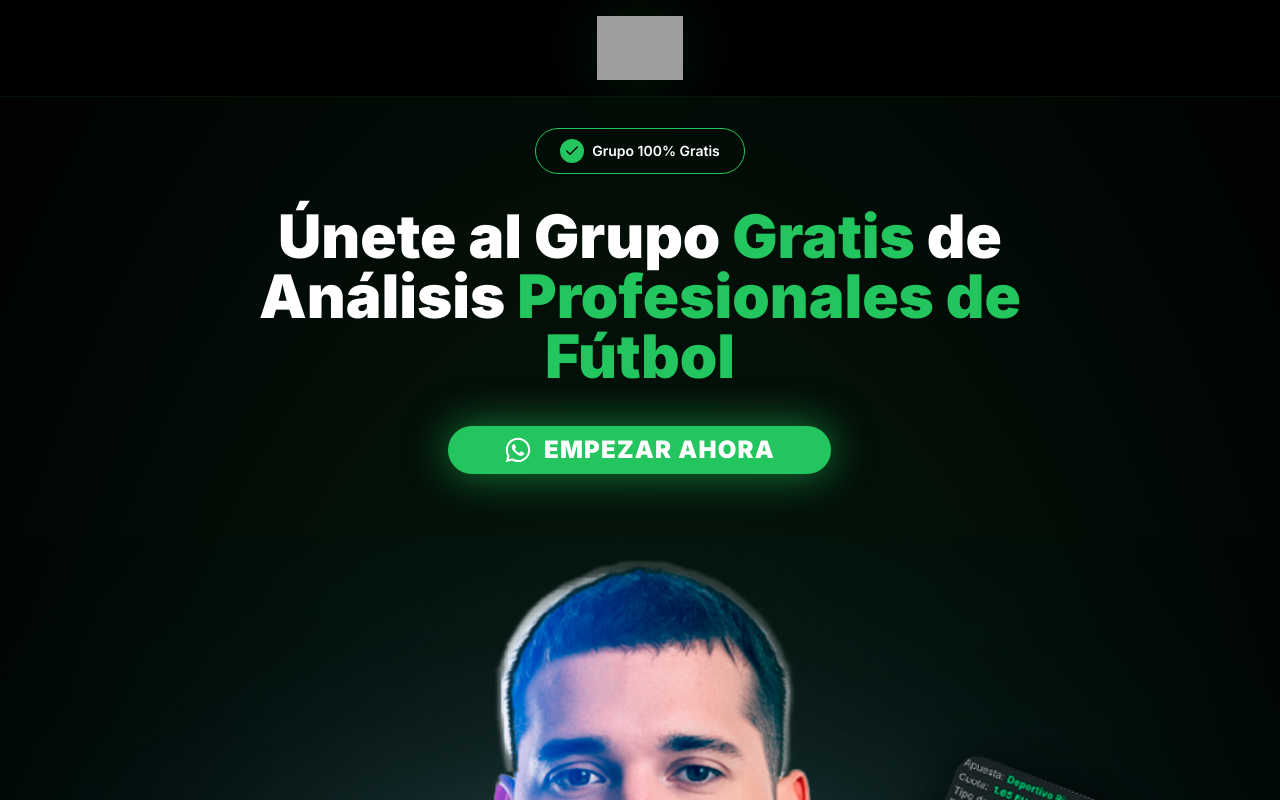
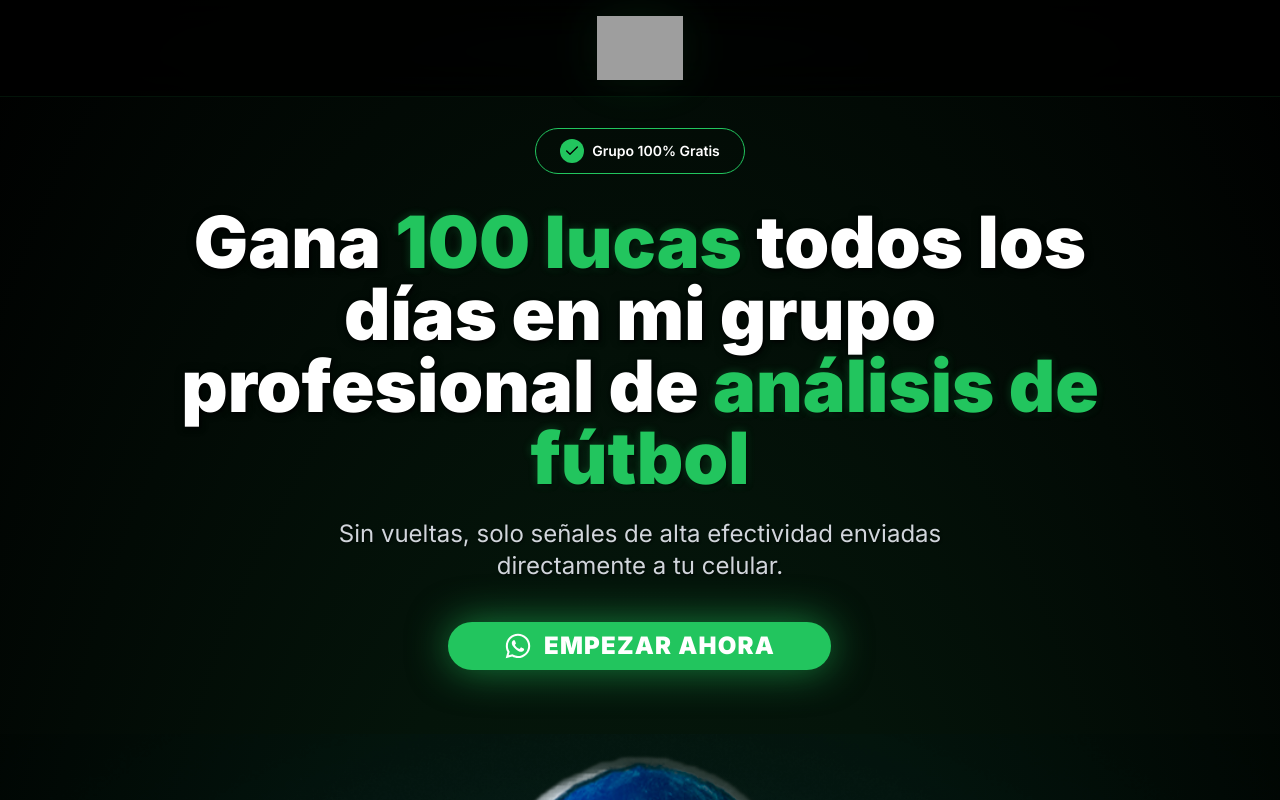
Before and after one commit to 24games/freequiz, a React (Vite) app: page / in a window 1280 px wide. Shown: the top 800 px of the page. Built offline with nearby package versions, Linux system fonts and the light colour scheme; grey boxes are pictures that could not be loaded.

Commit message:
feat: headline mais agressiva e instalaÃ§Ã£o do Meta Pixel Code

```diff
--- a/index.html
+++ b/index.html
@@ -1,18 +1,39 @@
 <!doctype html>
-<html lang="pt-BR" class="font-sans">
+<html lang="es" class="font-sans">
   <head>
     <meta charset="UTF-8" />
     <link rel="icon" type="image/svg+xml" href="/vite.svg" />
     <meta name="viewport" content="width=device-width, initial-scale=1.0" />
     <meta http-equiv="X-UA-Compatible" content="IE=edge" />
-    <meta name="description" content="Landing Page - Grupo Free de Análises de Futebol" />
-    <title>Vazamento de Dados - Landing Page</title>
+    <meta name="description" content="Grupo Gratis de Análisis Profesionales de Fútbol - Vicente Tips" />
+    <title>Vicente Tips - Grupo Gratis de Análisis de Fútbol</title>
+
+    <!-- Meta Pixel Code -->
+    <script>
+    !function(f,b,e,v,n,t,s)
+    {if(f.fbq)return;n=f.fbq=function(){n.callMethod?
+    n.callMethod.apply(n,arguments):n.queue.push(arguments)};
+    if(!f._fbq)f._fbq=n;n.push=n;n.loaded=!0;n.version='2.0';
+    n.queue=[];t=b.createElement(e);t.async=!0;
+    t.src=v;s=b.getElementsByTagName(e)[0];
+    s.parentNode.insertBefore(t,s)}(window, document,'script',
+    'https://connect.facebook.net/en_US/fbevents.js');
+    fbq('init', '928212556030144');
+    fbq('track', 'PageView');
+    </script>
+    <!-- End Meta Pixel Code -->
+
     <!-- Google Fonts: Inter e JetBrains Mono -->
     <link rel="preconnect" href="https://fonts.googleapis.com" />
     <link rel="preconnect" href="https://fonts.gstatic.com" crossorigin />
     <link href="https://fonts.googleapis.com/css2?family=Inter:wght@100..900&family=JetBrains+Mono:wght@100..800&display=swap" rel="stylesheet" />
   </head>
   <body>
+    <!-- Meta Pixel noscript fallback -->
+    <noscript><img height="1" width="1" style="display:none"
+    src="https://www.facebook.com/tr?id=928212556030144&ev=PageView&noscript=1"
+    /></noscript>
+
     <div id="root"></div>
     <script type="module" src="/src/main.tsx"></script>
   </body>
--- a/src/components/sections/hero-section.tsx
+++ b/src/components/sections/hero-section.tsx
@@ -48,16 +48,36 @@ export function HeroSection({ onStartQuiz }: HeroSectionProps) {
 
           {/* Main Heading com destaque em verde */}
           <motion.h1
-            className="text-2xl sm:text-3xl md:text-4xl lg:text-5xl xl:text-6xl font-black leading-tight mb-8 md:mb-10 px-2 text-white"
+            className="text-3xl sm:text-4xl md:text-5xl lg:text-6xl xl:text-7xl font-black leading-tight mb-4 md:mb-6 px-2 text-white"
+            style={{
+              textShadow: '2px 2px 4px rgba(0, 0, 0, 0.8), 0 0 8px rgba(0, 0, 0, 0.5)',
+            }}
             initial={{ opacity: 0, y: 20 }}
             animate={{ opacity: 1, y: 0 }}
             transition={{ delay: 0.3 }}
           >
-            Únete al Grupo{' '}
-            <span className="text-[#22c55e]">Gratis</span>
-            {' '}de Análisis{' '}
-            <span className="text-[#22c55e]">Profesionales de Fútbol</span>
+            Gana{' '}
+            <span className="text-[#22c55e]" style={{ textShadow: '2px 2px 4px rgba(0, 0, 0, 0.8), 0 0 8px rgba(34, 197, 94, 0.3)' }}>
+              100 lucas
+            </span>
+            {' '}todos los días en mi grupo profesional de{' '}
+            <span className="text-[#22c55e]" style={{ textShadow: '2px 2px 4px rgba(0, 0, 0, 0.8), 0 0 8px rgba(34, 197, 94, 0.3)' }}>
+              análisis de fútbol
+            </span>
           </motion.h1>
+
+          {/* Sub-headline */}
+          <motion.p
+            className="text-base sm:text-lg md:text-xl lg:text-2xl text-gray-300 mb-8 md:mb-10 px-4 max-w-3xl mx-auto leading-relaxed"
+            style={{
+              textShadow: '1px 1px 2px rgba(0, 0, 0, 0.6)',
+            }}
+            initial={{ opacity: 0, y: 20 }}
+            animate={{ opacity: 1, y: 0 }}
+            transition={{ delay: 0.35 }}
+          >
+            Sin vueltas, solo señales de alta efectividad enviadas directamente a tu celular.
+          </motion.p>
 
           {/* CTA Button */}
           <motion.div
```
